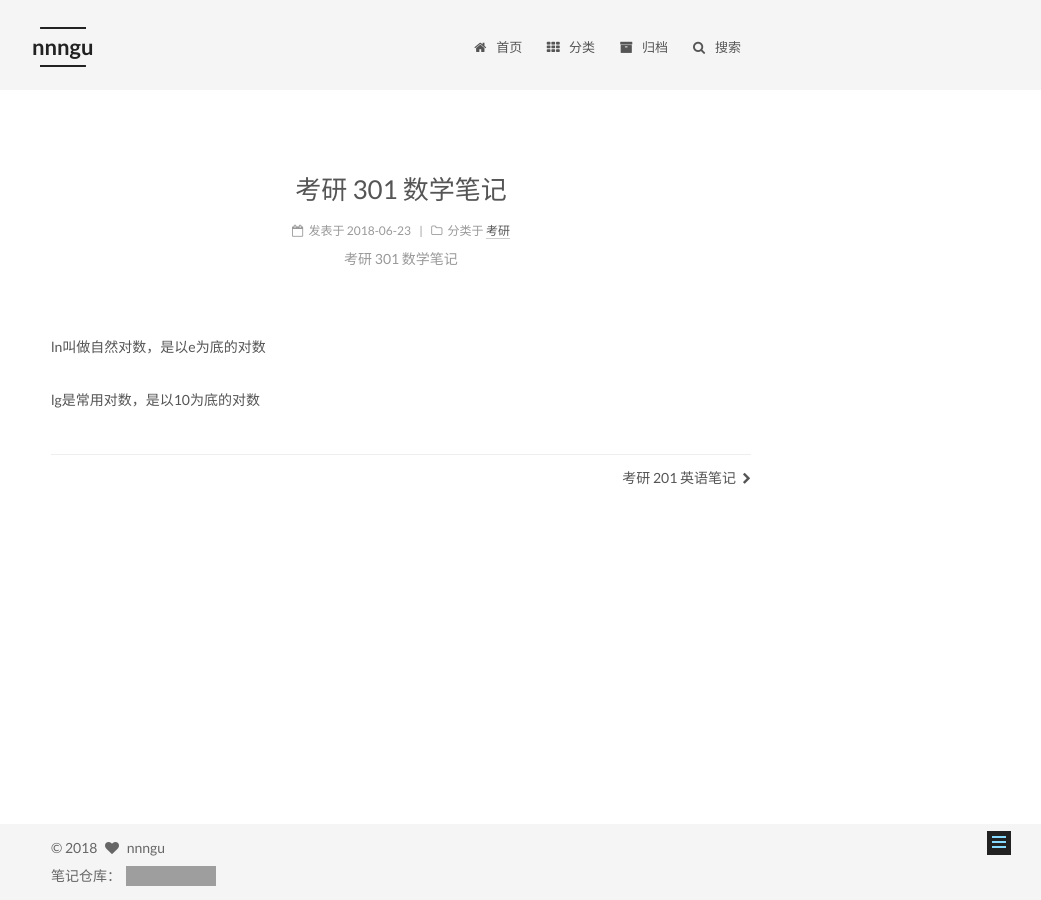
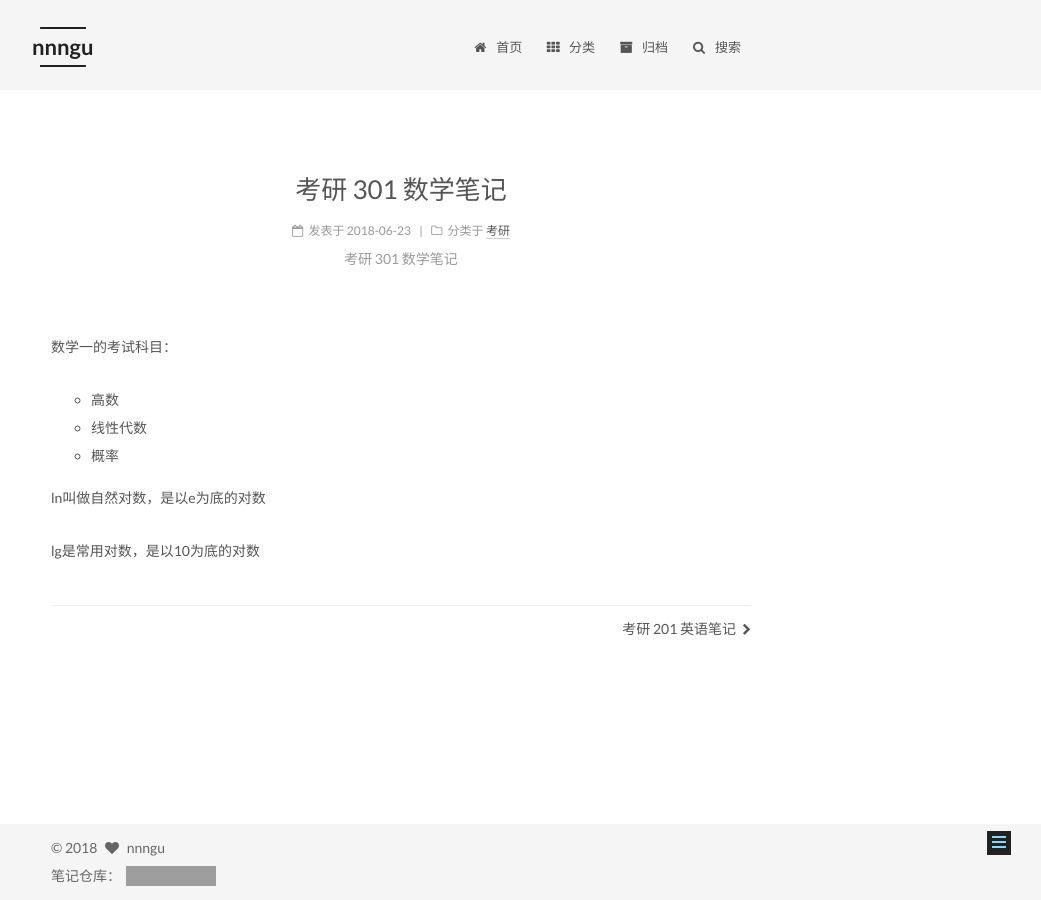
Before and after one commit to nnngu/LearningNotes, a Jekyll site: the page built from _posts/2018-06-23-考研 301 数学笔记.md, in a window 1280 px wide. Shown: the whole page, without its empty margins (239-1280 px from the left). Built offline with Jekyll 4.4.1, drawn with Linux system fonts in a browser that asks for light colours; grey boxes are pictures that could not be loaded.

Commit message:
修改文件: _posts/2018-06-23-考研 301 数学笔记.md

```diff
--- a/_posts/2018-06-23-考研 301 数学笔记.md
+++ b/_posts/2018-06-23-考研 301 数学笔记.md
@@ -3,6 +3,11 @@ categories: 考研
 description: 考研 301 数学笔记
 ---
 
+数学一的考试科目：
+- 高数
+- 线性代数
+- 概率
+
 ln叫做自然对数，是以e为底的对数
 
 lg是常用对数，是以10为底的对数
```
